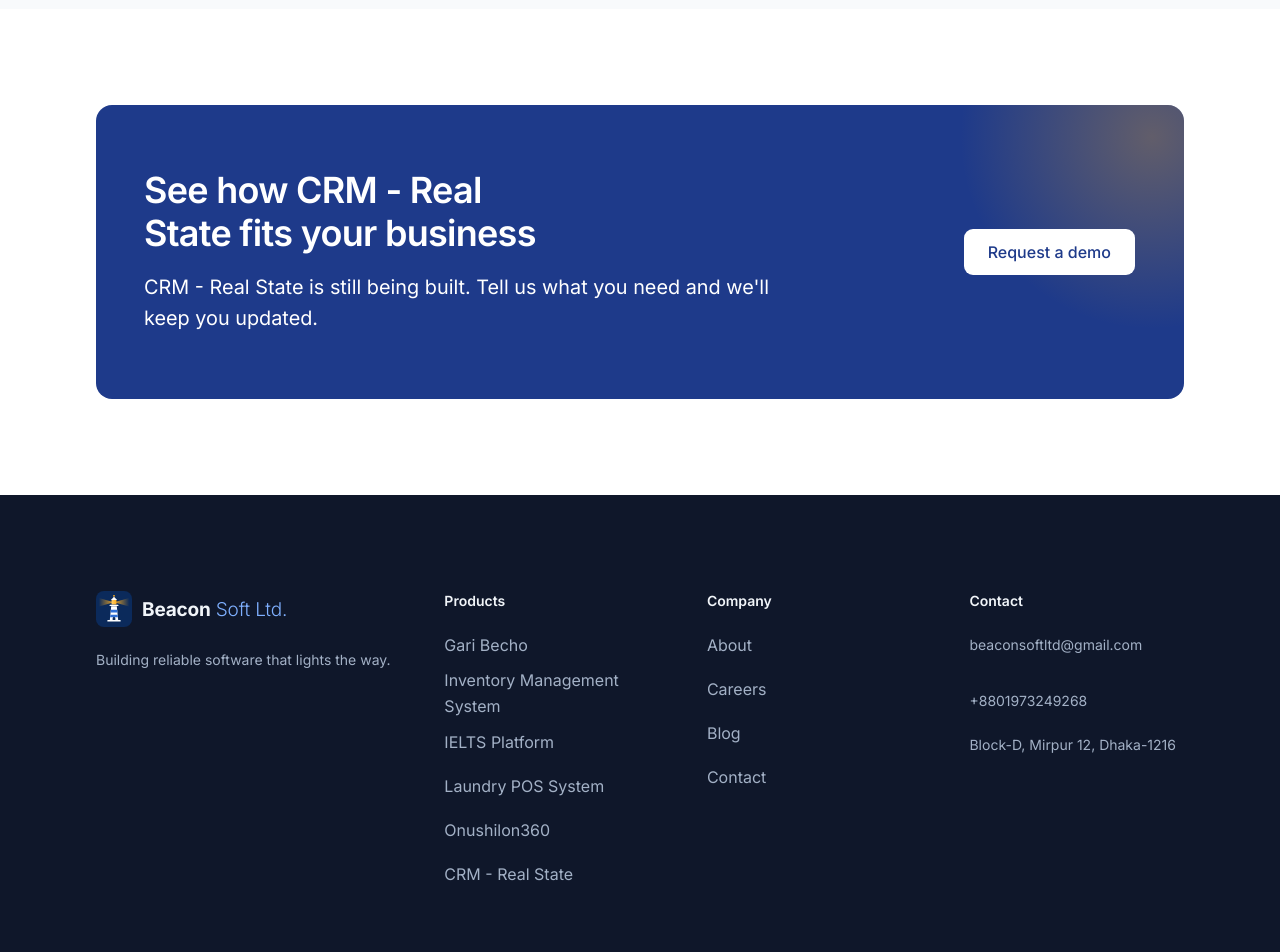
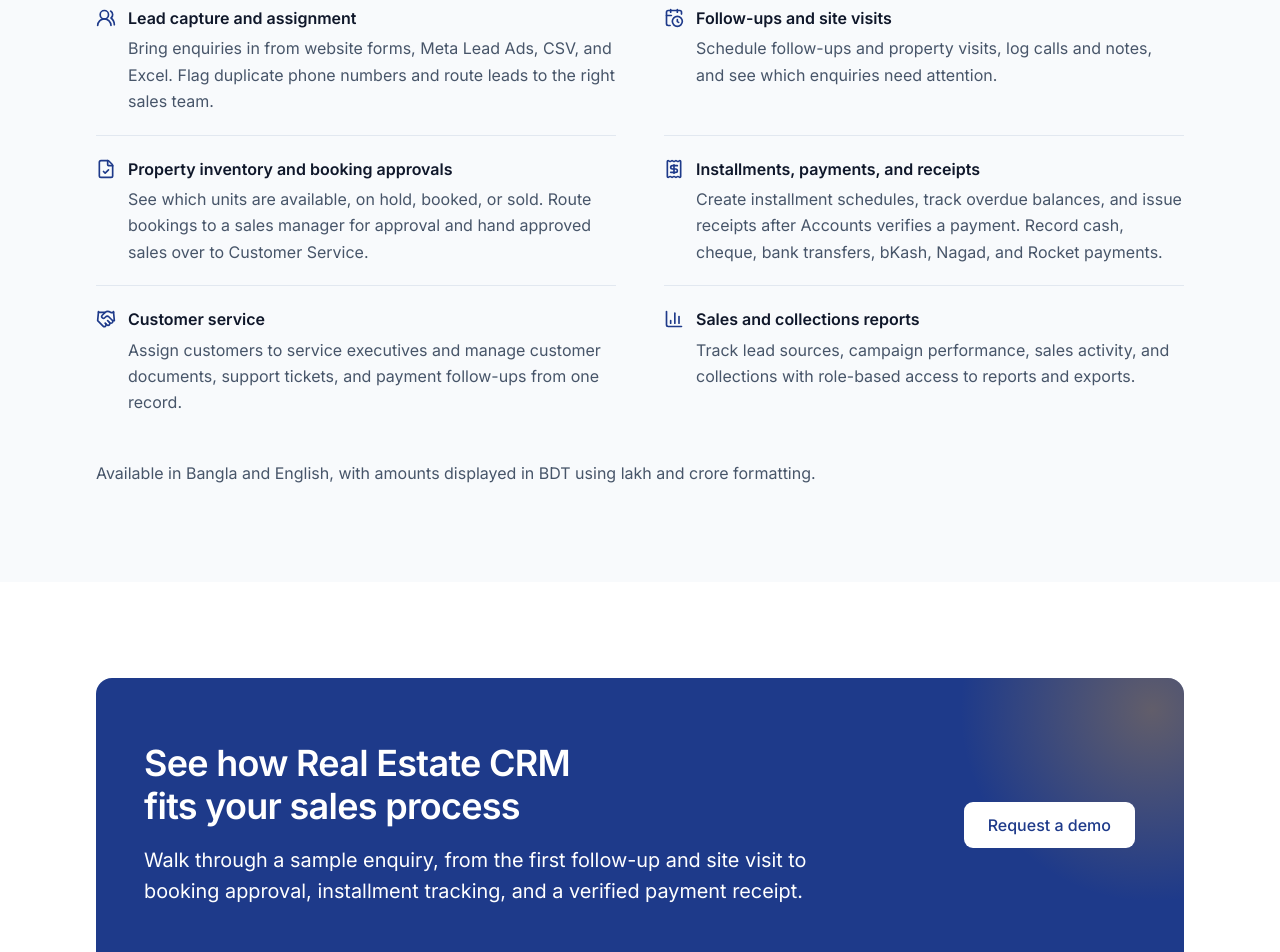
Before and after one commit to SamratEmily/demo-site, a Next.js app: page /products/crm-real-state in a window 1280 px wide. Shown: the part 960-1912 px from the top of the page. Built offline with nearby package versions, Linux system fonts and the light colour scheme; what image-size would draw is missing.

Commit message:
Update Real Estate CRM product page

```diff
--- a/app/products/[slug]/page.tsx
+++ b/app/products/[slug]/page.tsx
@@ -39,7 +39,7 @@ export async function generateMetadata({
   return pageMetadata({
     path: `/products/${slug}`,
     title: `${product.name}: ${product.category}`,
-    description: product.summary,
+    description: product.metaDescription ?? product.summary,
     image: productOgImage(product),
   });
 }
@@ -101,7 +101,14 @@ export default async function ProductPage({ params }: PageProps<"/products/[slug
     sections.push({
       id: "features",
       title: t("product.features"),
-      content: <FeatureList features={product.features} />,
+      content: (
+        <>
+          <FeatureList features={product.features} />
+          {product.localization && (
+            <p className="mt-6 text-muted-foreground">{product.localization}</p>
+          )}
+        </>
+      ),
     });
   }
   if (product.gallery?.length) {
@@ -227,11 +234,12 @@ export default async function ProductPage({ params }: PageProps<"/products/[slug
       })}
       <CtaPanel
         id="product-cta-title"
-        title={t("product.ctaTitle", { name: product.name })}
+        title={product.demoTitle ?? t("product.ctaTitle", { name: product.name })}
         body={
-          product.status === "live"
+          product.demoDescription ??
+          (product.status === "live"
             ? t("product.ctaBody")
-            : t("product.ctaBodyInDevelopment", { name: product.name })
+            : t("product.ctaBodyInDevelopment", { name: product.name }))
         }
         action={{ href: demoRequestHref(product.slug), label: t("product.requestDemo") }}
       />
--- a/components/sections/ProductHero.tsx
+++ b/components/sections/ProductHero.tsx
@@ -35,7 +35,7 @@ export function ProductHero({ product }: ProductHeroProps) {
           <div>
             <StatusBadge status={product.status} />
             <h1 id="product-title" className="mt-4 text-h1">
-              {product.name}
+              {product.heroTitle ?? product.name}
             </h1>
             <p className="mt-2 text-lead font-medium text-muted-foreground">{product.category}</p>
             <p className="mt-6 max-w-xl text-lead">{product.summary}</p>
--- a/content/products/crm-real-state.json
+++ b/content/products/crm-real-state.json
@@ -1,15 +1,45 @@
 {
   "order": 100,
   "status": "in-development",
-  "name": "CRM - Real State",
+  "name": "Real Estate CRM",
   "icon": "handshake",
   "category": "Customer Relationship Management",
-  "summary": "It makes easy to have relationship with real state clients",
+  "heroTitle": "Real Estate CRM for Property Developers in Bangladesh",
+  "summary": "Manage property enquiries, site visits, bookings, and installment collections in one workspace. Give Sales, Marketing, Customer Service, and Accounts a shared view of each customer from first enquiry through post-sale support.",
+  "metaDescription": "Real estate CRM for property developers in Bangladesh. Manage leads, site visits, unit inventory, booking approvals, installments, and customer service.",
   "features": [
     {
+      "icon": "users",
+      "title": "Lead capture and assignment",
+      "description": "Bring enquiries in from website forms, Meta Lead Ads, CSV, and Excel. Flag duplicate phone numbers and route leads to the right sales team."
+    },
+    {
+      "icon": "calendar-clock",
+      "title": "Follow-ups and site visits",
+      "description": "Schedule follow-ups and property visits, log calls and notes, and see which enquiries need attention."
+    },
+    {
+      "icon": "file-check",
+      "title": "Property inventory and booking approvals",
+      "description": "See which units are available, on hold, booked, or sold. Route bookings to a sales manager for approval and hand approved sales over to Customer Service."
+    },
+    {
+      "icon": "receipt",
+      "title": "Installments, payments, and receipts",
+      "description": "Create installment schedules, track overdue balances, and issue receipts after Accounts verifies a payment. Record cash, cheque, bank transfers, bKash, Nagad, and Rocket payments."
+    },
+    {
       "icon": "handshake",
-      "title": "[TODO: feature name]",
-      "description": "[TODO: what this feature does for the user]"
+      "title": "Customer service",
+      "description": "Assign customers to service executives and manage customer documents, support tickets, and payment follow-ups from one record."
+    },
+    {
+      "icon": "chart",
+      "title": "Sales and collections reports",
+      "description": "Track lead sources, campaign performance, sales activity, and collections with role-based access to reports and exports."
     }
-  ]
+  ],
+  "localization": "Available in Bangla and English, with amounts displayed in BDT using lakh and crore formatting.",
+  "demoTitle": "See how Real Estate CRM fits your sales process",
+  "demoDescription": "Walk through a sample enquiry, from the first follow-up and site visit to booking approval, installment tracking, and a verified payment receipt."
 }
--- a/lib/products.ts
+++ b/lib/products.ts
@@ -31,6 +31,11 @@ const schema = z.object({
   url: optionalHttpsUrl,
   category: text(80),
   summary: text(400),
+  heroTitle: optionalText(120),
+  metaDescription: optionalText(200),
+  localization: optionalText(400),
+  demoTitle: optionalText(120),
+  demoDescription: optionalText(400),
   problem: optionalText(1500),
   howItWorks: list(step),
   features: z
--- a/lib/types.ts
+++ b/lib/types.ts
@@ -146,6 +146,11 @@ export interface Product {
   icon: ContentIconName;
   category: string;
   summary: string;
+  heroTitle?: string;
+  metaDescription?: string;
+  localization?: string;
+  demoTitle?: string;
+  demoDescription?: string;
   /** Public product website, if any. Shown only when status is `live`. */
   url?: string;
   problem?: string;
--- a/public/admin/config.yml
+++ b/public/admin/config.yml
@@ -263,6 +263,26 @@ collections:
         label: Summary
         widget: text
         hint: One or two sentences on what the product does, for lists and search results. Up to 400 characters.
+      - name: heroTitle
+        label: Hero heading
+        widget: string
+        required: false
+      - name: metaDescription
+        label: Meta description
+        widget: string
+        required: false
+      - name: localization
+        label: Localization line
+        widget: text
+        required: false
+      - name: demoTitle
+        label: Demo heading
+        widget: string
+        required: false
+      - name: demoDescription
+        label: Demo description
+        widget: text
+        required: false
       - name: problem
         label: The problem it solves
         widget: text
```
